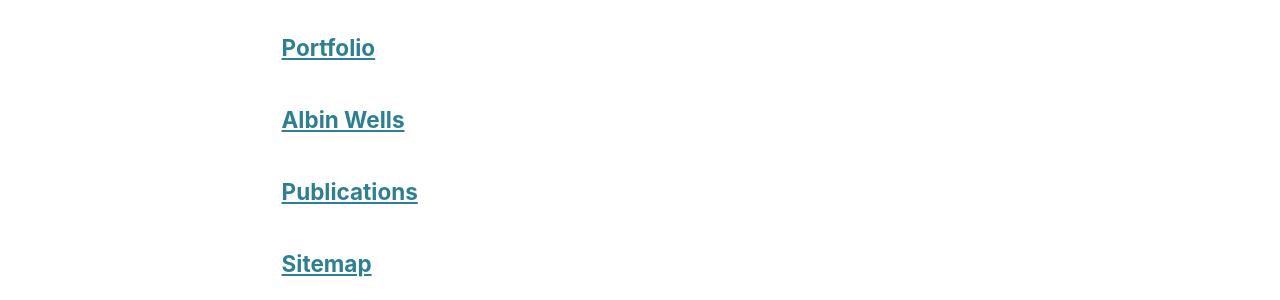
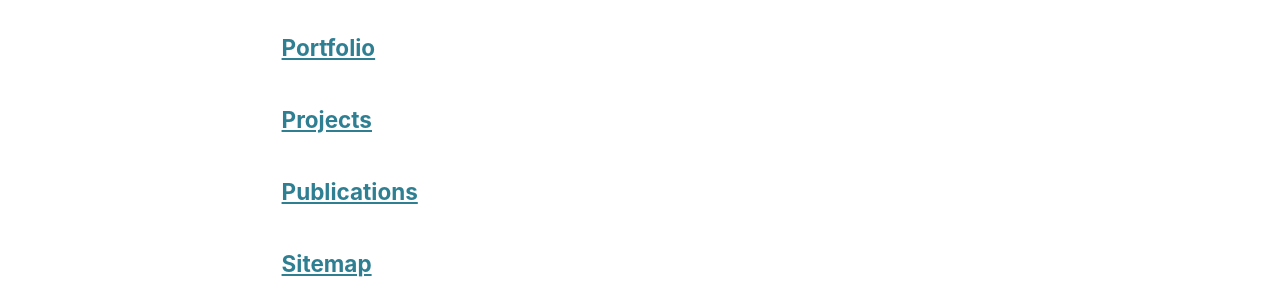
Before and after one commit to albinwwells/albinwwells.github.io, a Jekyll site: the page built from _pages/page-archive.html, in a window 1280 px wide and 900 px high, scrolled down 711 px. Shown: the part 154-454 px from the top of the window. Built offline with Jekyll 4.4.1, drawn with Linux system fonts in a browser that asks for light colours.

Commit message:
Update projects.md

```diff
--- a/_pages/projects.md
+++ b/_pages/projects.md
@@ -1,10 +1,11 @@
 ---
-permalink: /
-title: "Albin Wells"
+layout: archive
+title: "Projects"
+permalink: /projects/
 author_profile: true
 redirect_from:
-  - /about/
-  - /about.html
+  - /projects/
+  - /projects
 ---
 
 I am a PhD candidate in [Civil and Environmental Engineering](https://cee.engineering.cmu.edu/) at Carnegie Mellon University in Pittsburgh, USA working with [David Rounce](https://www.cmu.edu/cee/cryotartans/index.html).
```
